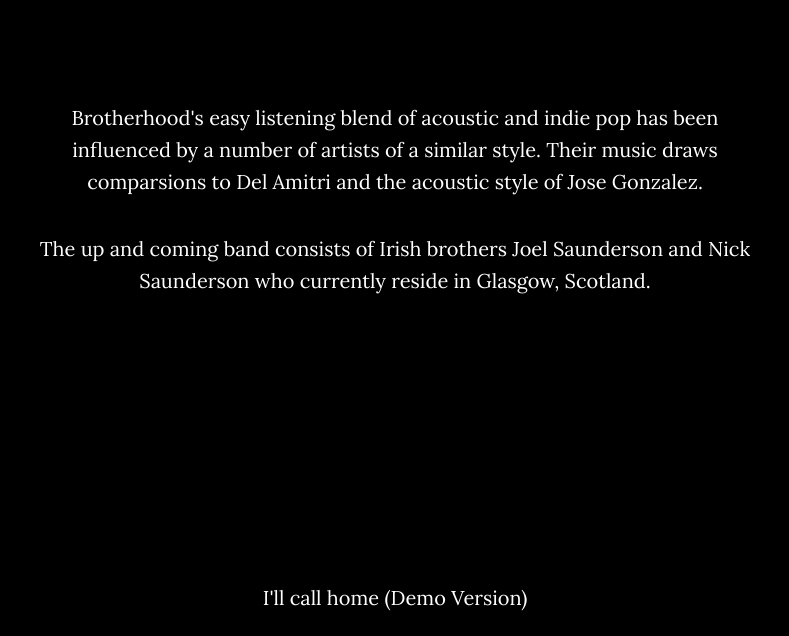
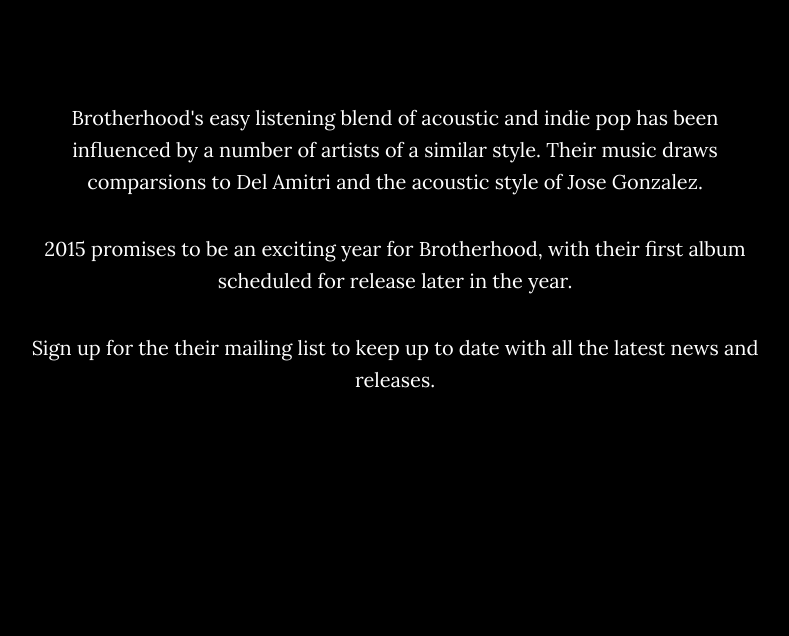
Before and after one commit to brotherhood1/BrotherHoodMusic, a Django app: page / in a window 1280 px wide. Shown: the part 948-1584 px from the top of the page, without its empty margins (245-1034 px from the left). Run offline with Django 3.2, Linux system fonts and the light colour scheme; some libraries are stand-ins or nearby versions.

Commit message:
Updated the about page

```diff
--- a/templates/index.html
+++ b/templates/index.html
@@ -96,8 +96,8 @@
             <p>Brotherhood's easy listening blend of acoustic and indie pop has been influenced by a number of
 artists of a similar style. Their music draws comparsions to Del Amitri and the acoustic style of Jose Gonzalez.
 </p>
-                <p>The up and coming band consists of Irish brothers Joel Saunderson and Nick Saunderson who currently reside in Glasgow, Scotland.
-</p>
+                <p>2015 promises to be an exciting year for Brotherhood, with their first album scheduled for release later in the year.</p>
+                <p>Sign up for the their mailing list to keep up to date with all the latest news and releases.</p>
 
             </div>
         </div>
```
